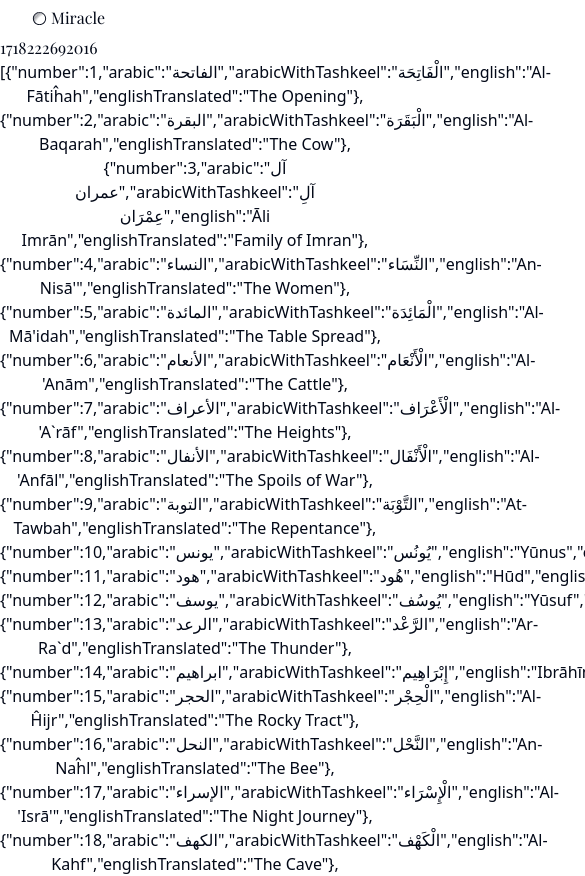
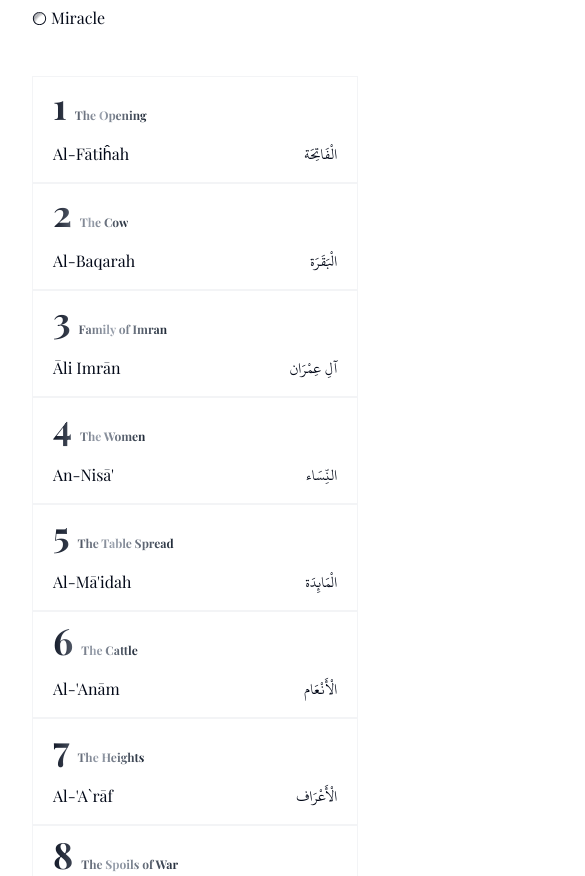
Before and after one commit to ahmedragab20/miracle, a Next.js app: page /quran in a window 390 px wide. Shown: the top 876 px of the page, 585 px wide, since content can reach past the window. Built offline with nearby package versions, Linux system fonts and the light colour scheme; a web font is replaced by a local one.

Commit message:
statically rendering the quran index page

```diff
--- a/app/layout.tsx
+++ b/app/layout.tsx
@@ -39,6 +39,9 @@ export default function RootLayout({
           </nav>
         </header>
         <main>{children}</main>
+        <footer className="mt-10 py-10 text-center">
+          Alhamdullah <small>❤️</small>
+        </footer>
       </body>
     </html>
   );
--- /dev/null
+++ b/app/quran/_components/QuranChapterCard.tsx
@@ -0,0 +1,23 @@
+import type { IChapter } from "@/types/apis/quran";
+import Link from "next/link";
+
+export default function QuranChapterCard({ chapter }: { chapter: IChapter }) {
+  return (
+    <Link
+      href={`/quran/chapter/${chapter.number}`}
+      className="px-5 pt-2 pb-4 hover:bg-gray-50 border border-gray-100 sm:w-1/2 md:w-1/3 w-full overflow-hidden"
+    >
+      <div className=" max-w-full truncate">
+        <strong className="text-4xl font-bold bg-clip-text text-transparent bg-gradient-to-r from-gray-900 via-gray-400 to-gray-800 space-x-2">
+          <span className="flex-shrink-0">{chapter.number}</span>
+          <span className="text-xs">{chapter.englishTranslated}</span>
+        </strong>
+      </div>
+      <div className="w-full flex mt-4 justify-between gap-1">
+        <div>{chapter.english}</div>
+
+        <div className="font-uthman">{chapter.arabicWithTashkeel}</div>
+      </div>
+    </Link>
+  );
+}
--- /dev/null
+++ b/app/quran/_components/QuranList.tsx
@@ -0,0 +1,12 @@
+import type { IChapter } from "@/types/apis/quran";
+import QuranChapterCard from "./QuranChapterCard";
+
+export default function QuranList({ quran }: { quran: IChapter[] }) {
+  return (
+    <div className="flex flex-wrap">
+      {quran.map(q => {
+        return <QuranChapterCard chapter={q} />;
+      })}
+    </div>
+  );
+}
--- a/app/quran/_data-fetching/quran.ts
+++ b/app/quran/_data-fetching/quran.ts
@@ -1,11 +1,8 @@
-import { unstable_noStore } from "next/cache";
-
-export async function getQuranItems() {
+export async function getQuranItems<T>(): Promise<T | undefined> {
   try {
-    unstable_noStore();
-    return await fetch(`http://localhost:3000/api/quran`, {
-      next: { revalidate: 30 }
-    }).then(res => res.json());
+    return (await fetch(`http://localhost:3000/api/quran`).then(res =>
+      res.json()
+    )) as T;
   } catch (error) {
     console.error(error);
   }
--- /dev/null
+++ b/app/quran/chapter/[chapter_number]/page.tsx
@@ -0,0 +1,7 @@
+export default function ChapterPage({
+  params
+}: {
+  params: { chapter_number: string };
+}) {
+  return <div>{params.chapter_number}</div>;
+}
--- a/app/quran/page.tsx
+++ b/app/quran/page.tsx
@@ -1,12 +1,24 @@
+import { Suspense } from "react";
 import { getQuranItems } from "./_data-fetching/quran";
+import type { IChapter } from "@/types/apis/quran";
+import QuranList from "./_components/QuranList";
 
 export default async function Quran() {
-  const quran = await getQuranItems();
+  const quran = await getQuranItems<IChapter[]>();
 
   return (
-    <>
-      <div>{new Date().getTime()}</div>
-      <div className="text-center font-sans">{JSON.stringify(quran)}</div>
-    </>
+    <div className="mt-10 container mx-auto">
+      <Suspense fallback={null}>
+        <div>
+          {quran?.length ? (
+            <QuranList quran={quran} />
+          ) : (
+            <div className="text-center mt-10 text-red-500">
+              something went wrong! sorry.
+            </div>
+          )}
+        </div>
+      </Suspense>
+    </div>
   );
 }
```
Also changed, not shown: app/page.tsx (+1 -9 lines), types/apis/quran.d.ts (added, +7 -0 lines).
